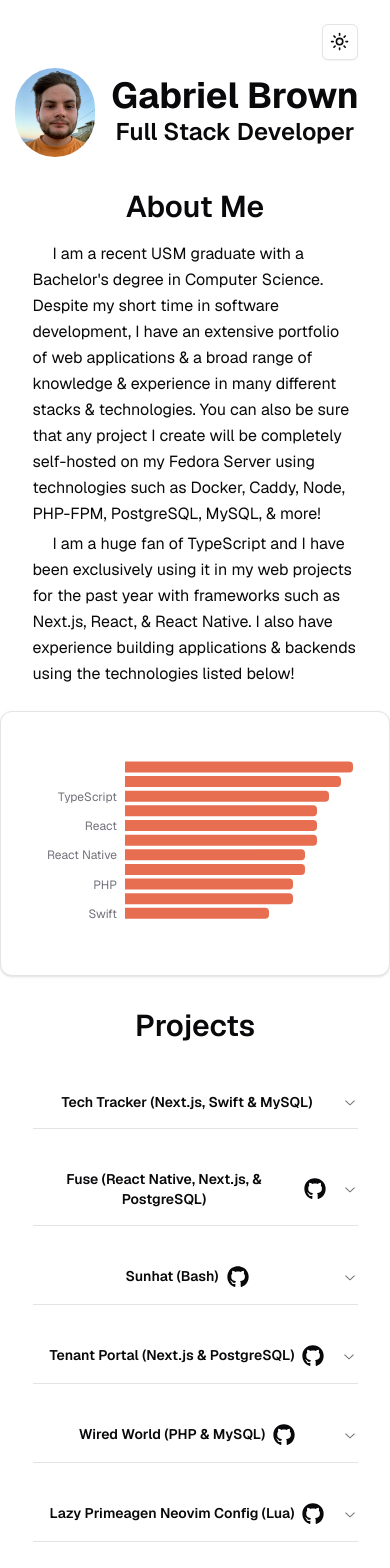
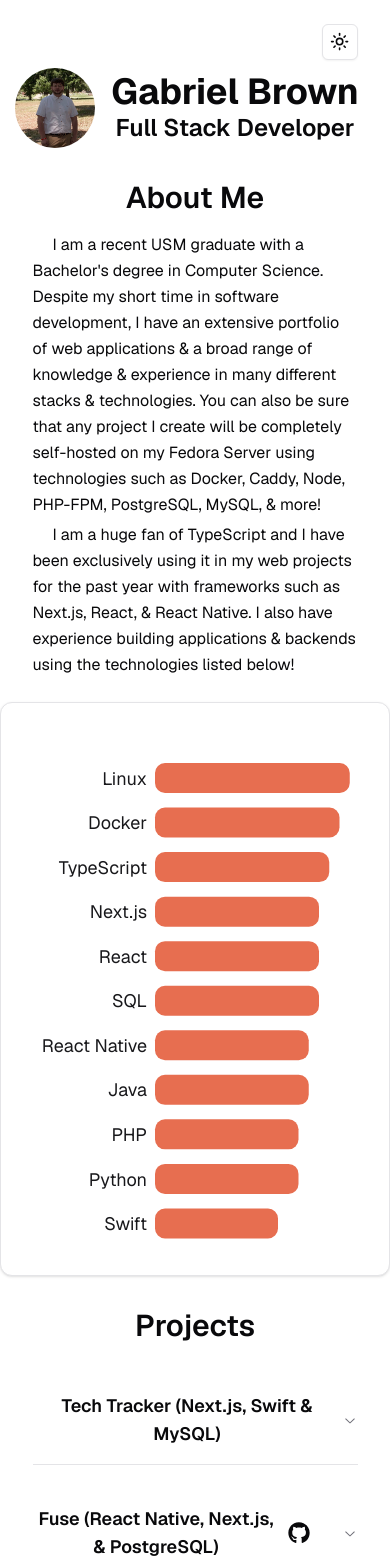
Before and after one commit to gibbyb/gib_portfolio, a Next.js app: page / in a window 390 px wide. Shown: the top 1568 px of the page. Built offline with nearby package versions, Linux system fonts and the light colour scheme.

Commit message:
Finished for the time being

```diff
--- a/src/components/general/pfpname.tsx
+++ b/src/components/general/pfpname.tsx
@@ -3,7 +3,7 @@
 export function PFPName() {
   return (
     <div className="flex flex-row items-center justify-center">
-      <Image src={"/gib_pfp.jpg"} alt={"Gabriel's Profile Picture"}
+      <Image src={"/original.png"} alt={"Gabriel's Profile Picture"}
         width={80} height={80} className="rounded-full my-2"
       />
       <div className="mx-4 text-center my-auto">
--- a/src/components/general/techchart.tsx
+++ b/src/components/general/techchart.tsx
@@ -1,16 +1,6 @@
 "use client"
-import { Bar, BarChart, XAxis, YAxis } from "recharts"
-import {
-  Card,
-  CardContent,
-  CardHeader,
-} from "~/components/ui/card"
-import {
-  type ChartConfig,
-  ChartContainer,
-  ChartTooltip,
-  ChartTooltipContent,
-} from "~/components/ui/chart2"
+import { Bar, BarChart, XAxis, YAxis, Tooltip, ResponsiveContainer } from "recharts"
+import { Card, CardHeader, CardContent } from "~/components/ui/card"
 
 const chartData = [
   { technology: "Linux", proficiency: 95 },
@@ -26,58 +16,38 @@
   { technology: "Swift", proficiency: 60 },
 ]
 
-const chartConfig = {
-  proficiency: {
-    label: "Proficiency",
-    color: "hsl(var(--chart-1))",
-  },
-} satisfies ChartConfig
-
-export default function Component() {
+export default function TechChart() {
   return (
     <Card className="max-w-2xl mx-auto">
-      <CardHeader/>
+      <CardHeader />
       <CardContent>
-        <ChartContainer config={chartConfig}>
+        {/* The key here is `ResponsiveContainer` */}
+        <ResponsiveContainer width="100%" height={500}>
           <BarChart
             accessibilityLayer
             data={chartData}
             layout="vertical"
-            margin={{
-              left: 0,
-              right: 0,
-              top: 0,
-              bottom: 0,
-            }}
+            barCategoryGap="10%"  // Percent-based or pixel-based vertical space between bars
           >
-            <XAxis
-              type="number"
-              dataKey="proficiency"
-              domain={[0, 100]}
-              tickCount={0}
-              axisLine={false}
-              tickLine={false}
-              fontSize={12}
-              width={1000}
-            />
+            {/* XAxis, YAxis */}
+            <XAxis type="number" hide />
             <YAxis
               dataKey="technology"
               type="category"
               tickLine={false}
               axisLine={false}
-              width={100}
-            />
-            <ChartTooltip
-              cursor={false}
-              content={<ChartTooltipContent />}
+              width={125} // Give Y-Axis ample room to show long text
+              fontSize={18}
+              stroke="hsl(var(--primary)"
             />
             <Bar
               dataKey="proficiency"
-              fill="var(--color-proficiency)"
-              radius={[0, 4, 4, 0]}
+              fill="hsl(var(--chart-1)"
+              barSize={30}
+              radius={[10, 10, 10, 10]}
             />
           </BarChart>
-        </ChartContainer>
+        </ResponsiveContainer>
       </CardContent>
     </Card>
   )
--- a/src/components/projects/fuse.tsx
+++ b/src/components/projects/fuse.tsx
@@ -14,13 +14,13 @@
         <AccordionItem value="item-1">
           <AccordionTrigger>
             <div className="flex flex-row">
-              <h1 className="md:text-2xl font-semibold text-center">
+              <h1 className="text-lg md:text-2xl font-semibold text-center">
                 Fuse (React Native, Next.js, & PostgreSQL)
               </h1>
               <Link href="https://git.gbrown.org/gib/fuse_expo"
                 className="my-auto"
               >
-                < FaGithub className="my-auto ml-2 mr-4" size={22} />
+                < FaGithub className="my-auto ml-2 mr-8 md:mr-0" size={22} />
               </Link>
             </div>
           </AccordionTrigger>
@@ -39,6 +39,15 @@
                 </Link>. ‎This Web Application connects to a PostgreSQL Database & is
                 also self-hosted using a Docker Container.
               </p>
+              <video
+                src="/videos/FuseRNDemo.mp4"
+                autoPlay
+                loop
+                muted
+                playsInline
+                className="rounded-lg shadow-lg my-4 mx-auto w-[120px] md:w-[200px]"
+              />
+
             </div>
           </AccordionContent>
         </AccordionItem>
--- a/src/components/projects/lazyprimeagen.tsx
+++ b/src/components/projects/lazyprimeagen.tsx
@@ -14,13 +14,13 @@
         <AccordionItem value="item-1">
           <AccordionTrigger>
             <div className="flex flex-row mx-auto">
-              <h1 className="md:text-2xl font-semibold text-center mx-auto">
+              <h1 className="text-lg md:text-2xl font-semibold text-center mx-auto">
                 Lazy Primeagen Neovim Config (Lua)
               </h1>
               <Link href="https://github.com/gibbyb/Lazy_Primeagen"
                 className="my-auto"
               >
-                < FaGithub className="my-auto ml-2" size={22} />
+                < FaGithub className="my-auto ml-2 mr-8 md:mr-0" size={22} />
               </Link>
             </div>
           </AccordionTrigger>
--- a/src/components/projects/sunhat.tsx
+++ b/src/components/projects/sunhat.tsx
@@ -14,11 +14,11 @@
         <AccordionItem value="item-1">
           <AccordionTrigger>
             <div className="flex flex-row mx-auto">
-              <h1 className="md:text-2xl font-semibold text-center mx-auto">Sunhat (Bash)</h1>
+              <h1 className="text-lg md:text-2xl font-semibold text-center mx-auto">Sunhat (Bash)</h1>
               <Link href="https://git.gbrown.org/gib/sunhat"
                 className="my-auto"
               >
-                < FaGithub className="my-auto ml-2" size={22} />
+                < FaGithub className="my-auto ml-2 mr-8 md:mr-0" size={22} />
               </Link>
             </div>
           </AccordionTrigger>
--- a/src/components/projects/techtracker.tsx
+++ b/src/components/projects/techtracker.tsx
@@ -13,7 +13,7 @@
       <Accordion type="single" collapsible className="w-5/6 md:w-1/3">
         <AccordionItem value="item-1">
           <AccordionTrigger>
-            <h1 className="md:text-2xl font-semibold text-center mx-auto">Tech Tracker (Next.js, Swift & MySQL)</h1>
+            <h1 className="text-lg md:text-2xl font-semibold text-center mx-auto">Tech Tracker (Next.js, Swift & MySQL)</h1>
           </AccordionTrigger>
           <AccordionContent>
             <div className="flex flex-col">
@@ -26,7 +26,7 @@
                 <Link href="https://git.gbrown.org/gib/Tech_Tracker_Web"
                   className="my-auto"
                   >
-                  < FaGithub className="my-auto ml-2" size={22} />
+                  < FaGithub className="my-auto ml-2 mr-8 md:mr-0" size={22} />
                 </Link>
               </div>
               <p className="indent-4">
@@ -65,7 +65,7 @@
                 loop
                 muted
                 playsInline
-                className="rounded-lg shadow-lg my-4 mx-auto w-[200px]"
+                className="rounded-lg shadow-lg my-4 mx-auto w-[120px] md:w-[200px]"
               />
             </div>
           </AccordionContent>
--- a/src/components/projects/tenantportal.tsx
+++ b/src/components/projects/tenantportal.tsx
@@ -14,13 +14,13 @@
         <AccordionItem value="item-1">
           <AccordionTrigger>
             <div className="flex flex-row mx-auto">
-              <h1 className="md:text-2xl font-semibold text-center mx-auto">
+              <h1 className="text-lg md:text-2xl font-semibold text-center mx-auto">
                 Tenant Portal (Next.js & PostgreSQL)
               </h1>
               <Link href="https://git.gbrown.org/gib/rent_portal"
                 className="my-auto"
               >
-                < FaGithub className="my-auto ml-2" size={22} />
+                < FaGithub className="my-auto ml-2 mr-8 md:mr-0" size={22} />
               </Link>
             </div>
           </AccordionTrigger>
--- a/src/components/projects/wiredworld.tsx
+++ b/src/components/projects/wiredworld.tsx
@@ -14,13 +14,13 @@
         <AccordionItem value="item-1">
           <AccordionTrigger>
             <div className="flex flex-row mx-auto">
-              <h1 className="md:text-2xl font-semibold text-center mx-auto">
+              <h1 className="text-lg md:text-2xl font-semibold text-center mx-auto">
                 Wired World (PHP & MySQL)
               </h1>
               <Link href="https://github.com/gibbyb/WiredWorld"
                 className="my-auto"
               >
-                < FaGithub className="my-auto ml-2" size={22} />
+                < FaGithub className="my-auto ml-2 mr-8 md:mr-0" size={22} />
               </Link>
             </div>
           </AccordionTrigger>
```
Also changed, not shown: public/original.png (added), 1 other file (tests, documents, lock files or other folders).
